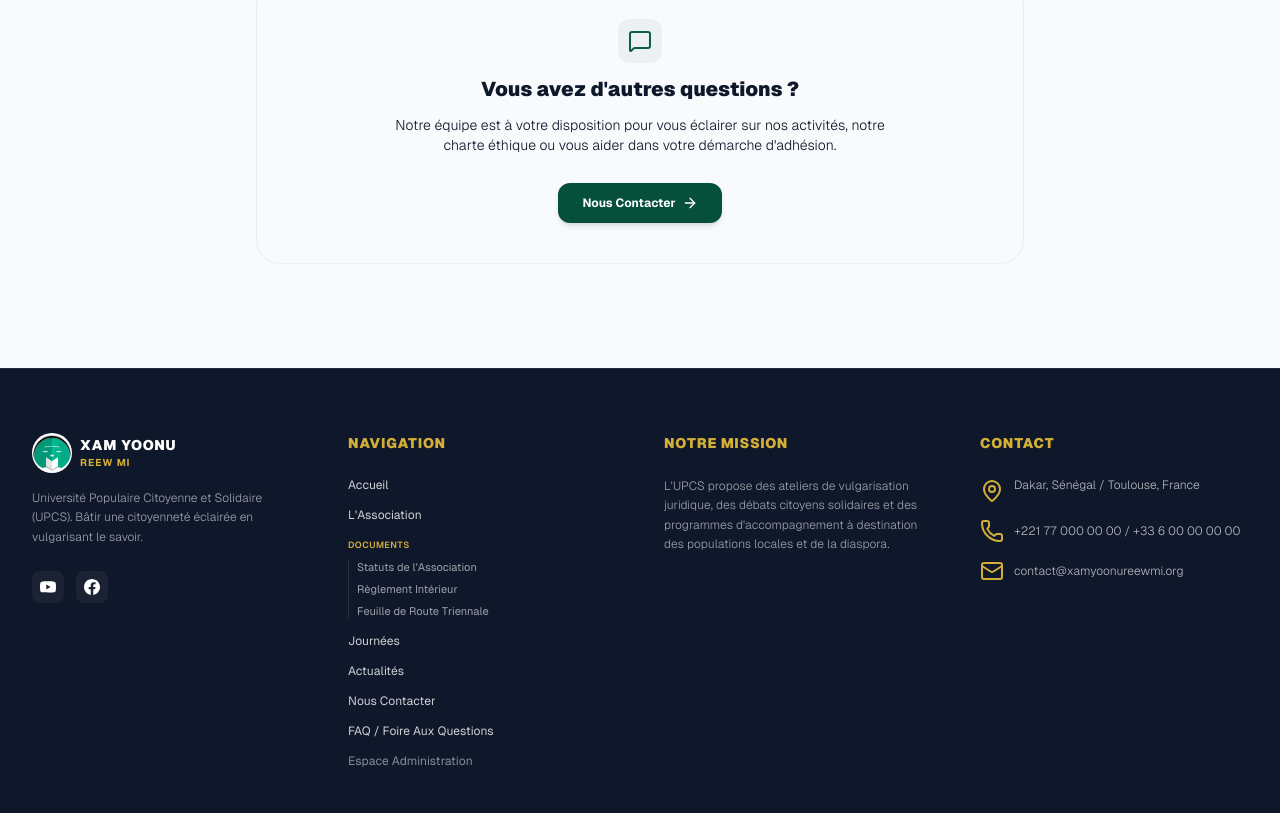
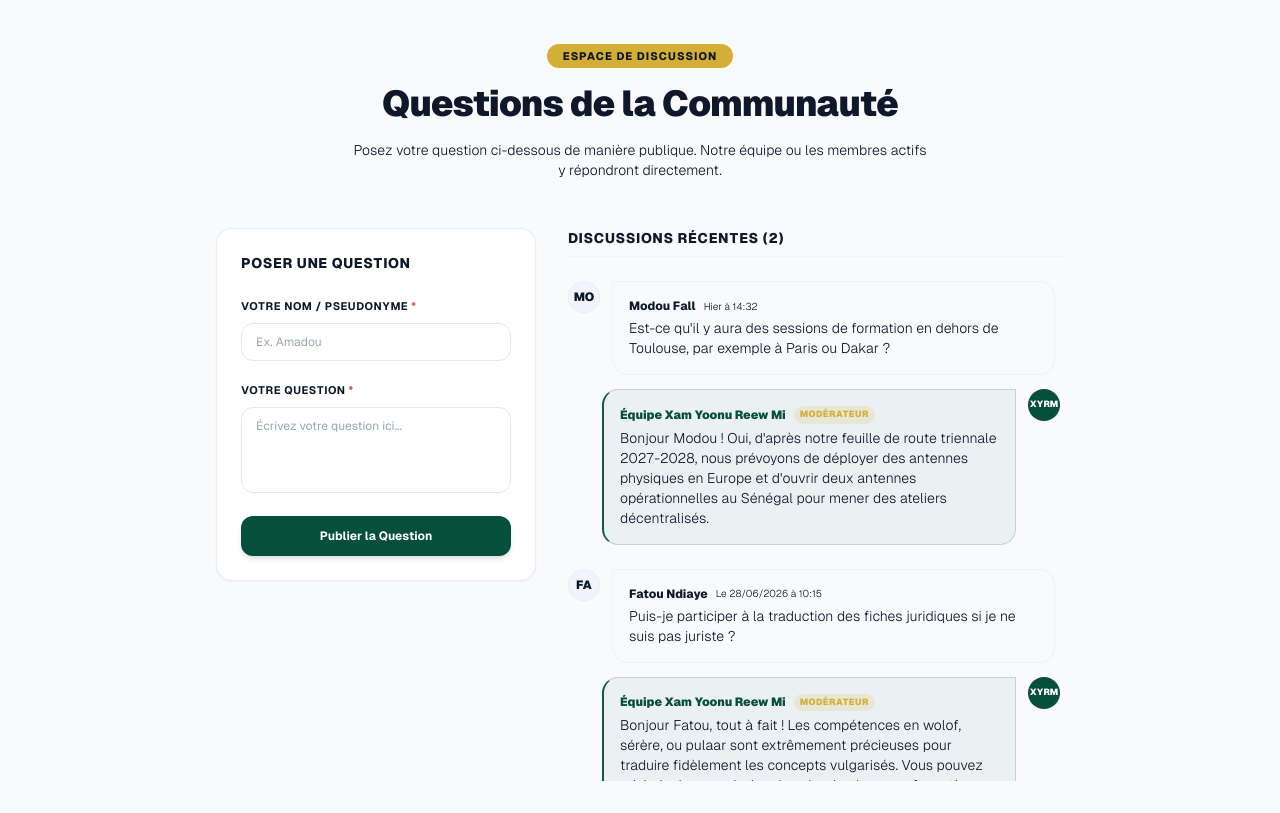
Before and after one commit to papemor94/xam-yoonu-reew-mi, a Next.js app: page /faq in a window 1280 px wide. Shown: the part 1407-2220 px from the top of the page. Built offline with nearby package versions, Linux system fonts and the light colour scheme.

Commit message:
feat: add interactive community questions and discussion space to FAQ

```diff
--- a/app/(public)/faq/page.tsx
+++ b/app/(public)/faq/page.tsx
@@ -77,6 +77,58 @@ export default function FAQPage() {
       return matchesCategory && matchesSearch;
     });
   }, [searchTerm, activeCategory]);
+
+  interface CommunityQuestion {
+    id: string;
+    author: string;
+    date: string;
+    question: string;
+    answer?: string;
+  }
+
+  const [communityQuestions, setCommunityQuestions] = useState<CommunityQuestion[]>([
+    {
+      id: "q-1",
+      author: "Modou Fall",
+      date: "Hier à 14:32",
+      question: "Est-ce qu'il y aura des sessions de formation en dehors de Toulouse, par exemple à Paris ou Dakar ?",
+      answer: "Bonjour Modou ! Oui, d'après notre feuille de route triennale 2027-2028, nous prévoyons de déployer des antennes physiques en Europe et d'ouvrir deux antennes opérationnelles au Sénégal pour mener des ateliers décentralisés."
+    },
+    {
+      id: "q-2",
+      author: "Fatou Ndiaye",
+      date: "Le 28/06/2026 à 10:15",
+      question: "Puis-je participer à la traduction des fiches juridiques si je ne suis pas juriste ?",
+      answer: "Bonjour Fatou, tout à fait ! Les compétences en wolof, sérère, ou pulaar sont extrêmement précieuses pour traduire fidèlement les concepts vulgarisés. Vous pouvez rejoindre la commission de vulgarisation sans formation juridique préalable."
+    }
+  ]);
+
+  const [newQuestionName, setNewQuestionName] = useState("");
+  const [newQuestionText, setNewQuestionText] = useState("");
+  const [isSubmitting, setIsSubmitting] = useState(false);
+  const [submitSuccess, setSubmitSuccess] = useState(false);
+
+  const handleSubmitQuestion = (e: React.FormEvent) => {
+    e.preventDefault();
+    if (!newQuestionName.trim() || !newQuestionText.trim()) return;
+
+    setIsSubmitting(true);
+    setTimeout(() => {
+      const newQ: CommunityQuestion = {
+        id: `q-${Date.now()}`,
+        author: newQuestionName,
+        date: "À l'instant",
+        question: newQuestionText,
+        answer: "Merci pour votre question ! Notre équipe va l'étudier et y répondre dans les plus brefs délais."
+      };
+      setCommunityQuestions([newQ, ...communityQuestions]);
+      setNewQuestionName("");
+      setNewQuestionText("");
+      setIsSubmitting(false);
+      setSubmitSuccess(true);
+      setTimeout(() => setSubmitSuccess(false), 4000);
+    }, 1000);
+  };
 
   const handleToggle = (index: number) => {
     setOpenIndex(openIndex === index ? null : index);
@@ -181,17 +233,138 @@ export default function FAQPage() {
         )}
       </div>
 
-      {/* 4. CTA Block Aide supplémentaire */}
+      {/* 4. Espace d'Échange & Questions Communautaires (Nouveau) */}
+      <div className="border-t border-xyrm-slate-200 pt-16 space-y-12">
+        <div className="space-y-4 text-center">
+          <Badge variant="default" className="font-extrabold uppercase tracking-widest px-4 py-1 text-[11px] bg-xyrm-gold text-xyrm-slate-900 border-none">
+            Espace de Discussion
+          </Badge>
+          <h2 className="text-2xl md:text-4xl font-black tracking-tight text-xyrm-slate-900 leading-tight">
+            Questions de la Communauté
+          </h2>
+          <p className="text-xs md:text-sm text-xyrm-slate-500 font-light max-w-xl mx-auto">
+            Posez votre question ci-dessous de manière publique. Notre équipe ou les membres actifs y répondront directement.
+          </p>
+        </div>
+
+        <div className="grid gap-8 md:grid-cols-5 items-start">
+          {/* Formulaire de question (2/5ème de la grille) */}
+          <div className="md:col-span-2 bg-white border border-xyrm-slate-200/80 rounded-2xl p-6 shadow-sm space-y-5">
+            <h3 className="text-sm font-extrabold text-xyrm-slate-900 uppercase tracking-wider">
+              Poser une Question
+            </h3>
+
+            <form onSubmit={handleSubmitQuestion} className="space-y-4">
+              <div className="space-y-1.5">
+                <label className="text-[11px] font-bold text-xyrm-slate-500 uppercase tracking-wider">
+                  Votre Nom / Pseudonyme <span className="text-red-500">*</span>
+                </label>
+                <input
+                  type="text"
+                  required
+                  placeholder="Ex. Amadou"
+                  value={newQuestionName}
+                  onChange={(e) => setNewQuestionName(e.target.value)}
+                  className="w-full rounded-xl border border-xyrm-slate-200 bg-white px-3.5 py-2.5 text-xs text-xyrm-slate-800 focus:border-xyrm-green-primary focus:outline-none focus:ring-1 focus:ring-xyrm-green-primary"
+                />
+              </div>
+
+              <div className="space-y-1.5">
+                <label className="text-[11px] font-bold text-xyrm-slate-500 uppercase tracking-wider">
+                  Votre Question <span className="text-red-500">*</span>
+                </label>
+                <textarea
+                  required
+                  rows={4}
+                  placeholder="Écrivez votre question ici..."
+                  value={newQuestionText}
+                  onChange={(e) => setNewQuestionText(e.target.value)}
+                  className="w-full rounded-xl border border-xyrm-slate-200 bg-white px-3.5 py-2.5 text-xs text-xyrm-slate-800 focus:border-xyrm-green-primary focus:outline-none focus:ring-1 focus:ring-xyrm-green-primary resize-none"
+                />
+              </div>
+
+              <button
+                type="submit"
+                disabled={isSubmitting}
+                className="w-full inline-flex h-10 items-center justify-center rounded-xl bg-xyrm-green-deep hover:bg-xyrm-green-primary text-xs font-bold text-white shadow-md transition-all disabled:opacity-50"
+              >
+                {isSubmitting ? "Envoi..." : "Publier la Question"}
+              </button>
+            </form>
+
+            {submitSuccess && (
+              <div className="rounded-xl bg-emerald-50 border border-emerald-100 p-3 text-center">
+                <p className="text-[11px] font-bold text-emerald-800">
+                  Votre question a été ajoutée avec succès ci-dessous !
+                </p>
+              </div>
+            )}
+          </div>
+
+          {/* Liste des questions (3/5ème de la grille) */}
+          <div className="md:col-span-3 space-y-6">
+            <h3 className="text-sm font-extrabold text-xyrm-slate-900 uppercase tracking-wider pb-2 border-b border-xyrm-slate-100">
+              Discussions Récentes ({communityQuestions.length})
+            </h3>
+
+            <div className="space-y-6 max-h-[500px] overflow-y-auto pr-1">
+              {communityQuestions.map((q) => (
+                <div key={q.id} className="space-y-3.5 animate-fadeIn">
+                  {/* Bulle Question de l'utilisateur */}
+                  <div className="flex gap-3 items-start">
+                    <div className="h-8 w-8 rounded-full bg-xyrm-slate-100 border border-xyrm-slate-200/50 flex items-center justify-center shrink-0">
+                      <span className="text-xs font-black text-xyrm-slate-650 uppercase">
+                        {q.author.slice(0, 2)}
+                      </span>
+                    </div>
+                    <div className="bg-xyrm-slate-50 border border-xyrm-slate-200/40 rounded-2xl rounded-tl-none p-4 max-w-[90%] space-y-1">
+                      <div className="flex items-center gap-2">
+                        <span className="text-xs font-extrabold text-xyrm-slate-900">{q.author}</span>
+                        <span className="text-[10px] text-xyrm-slate-400 font-light">{q.date}</span>
+                      </div>
+                      <p className="text-xs md:text-sm text-xyrm-slate-700 leading-relaxed font-light">
+                        {q.question}
+                      </p>
+                    </div>
+                  </div>
+
+                  {/* Réponse de l'équipe (si présente) */}
+                  {q.answer && (
+                    <div className="flex gap-3 items-start justify-end pl-8">
+                      <div className="bg-xyrm-green-deep/5 border border-xyrm-green-primary/20 border-l-2 border-l-xyrm-green-primary rounded-2xl rounded-tr-none p-4 max-w-[90%] space-y-1">
+                        <div className="flex items-center gap-2">
+                          <span className="text-xs font-black text-xyrm-green-deep">Équipe Xam Yoonu Reew Mi</span>
+                          <span className="rounded-full bg-xyrm-gold/15 text-xyrm-gold text-[9px] font-black px-1.5 py-0.5 tracking-wider uppercase shrink-0">
+                            Modérateur
+                          </span>
+                        </div>
+                        <p className="text-xs md:text-sm text-xyrm-slate-700 leading-relaxed font-light">
+                          {q.answer}
+                        </p>
+                      </div>
+                      <div className="h-8 w-8 rounded-full bg-xyrm-green-deep flex items-center justify-center shrink-0 shadow-sm border border-xyrm-green-primary/10">
+                        <span className="text-[9px] font-black text-white">XYRM</span>
+                      </div>
+                    </div>
+                  )}
+                </div>
+              ))}
+            </div>
+          </div>
+        </div>
+      </div>
+
+      {/* 5. CTA Block Aide supplémentaire */}
       <div className="bg-xyrm-slate-50 border border-xyrm-slate-200/60 rounded-3xl p-8 md:p-10 text-center space-y-6 max-w-3xl mx-auto">
         <div className="space-y-3">
           <div className="inline-flex h-11 w-11 items-center justify-center rounded-xl bg-xyrm-green-deep/5 text-xyrm-green-primary">
             <MessageSquare className="h-5.5 w-5.5" />
           </div>
           <h3 className="text-lg md:text-xl font-black text-xyrm-slate-900">
-            Vous avez d&apos;autres questions ?
+            Besoin d&apos;un échange privé ?
           </h3>
           <p className="text-xs md:text-sm text-xyrm-slate-500 font-light leading-relaxed max-w-lg mx-auto">
-            Notre équipe est à votre disposition pour vous éclairer sur nos activités, notre charte éthique ou vous aider dans votre démarche d&apos;adhésion.
+            Si votre demande nécessite de partager des données personnelles ou d&apos;aborder un sujet confidentiel, veuillez nous envoyer un message direct.
           </p>
         </div>
         <div className="pt-1">
```
